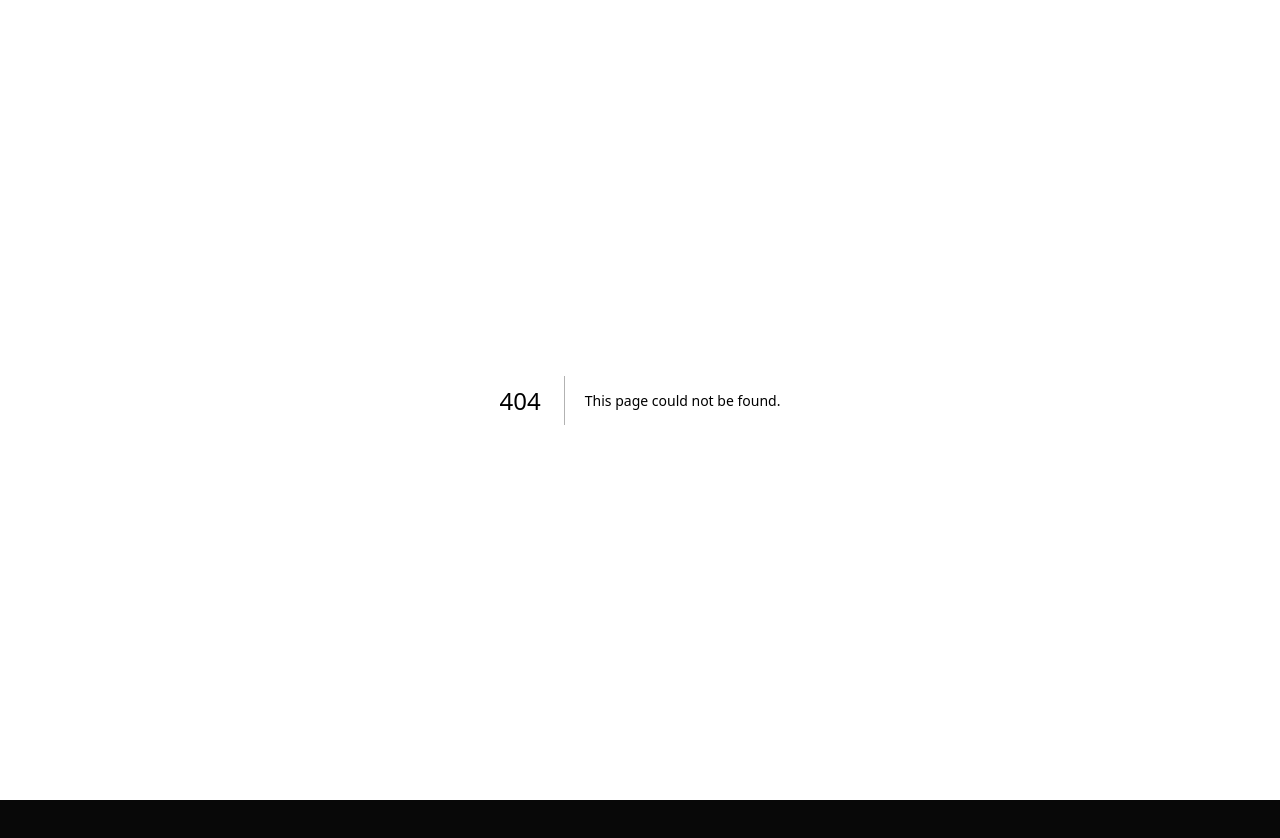
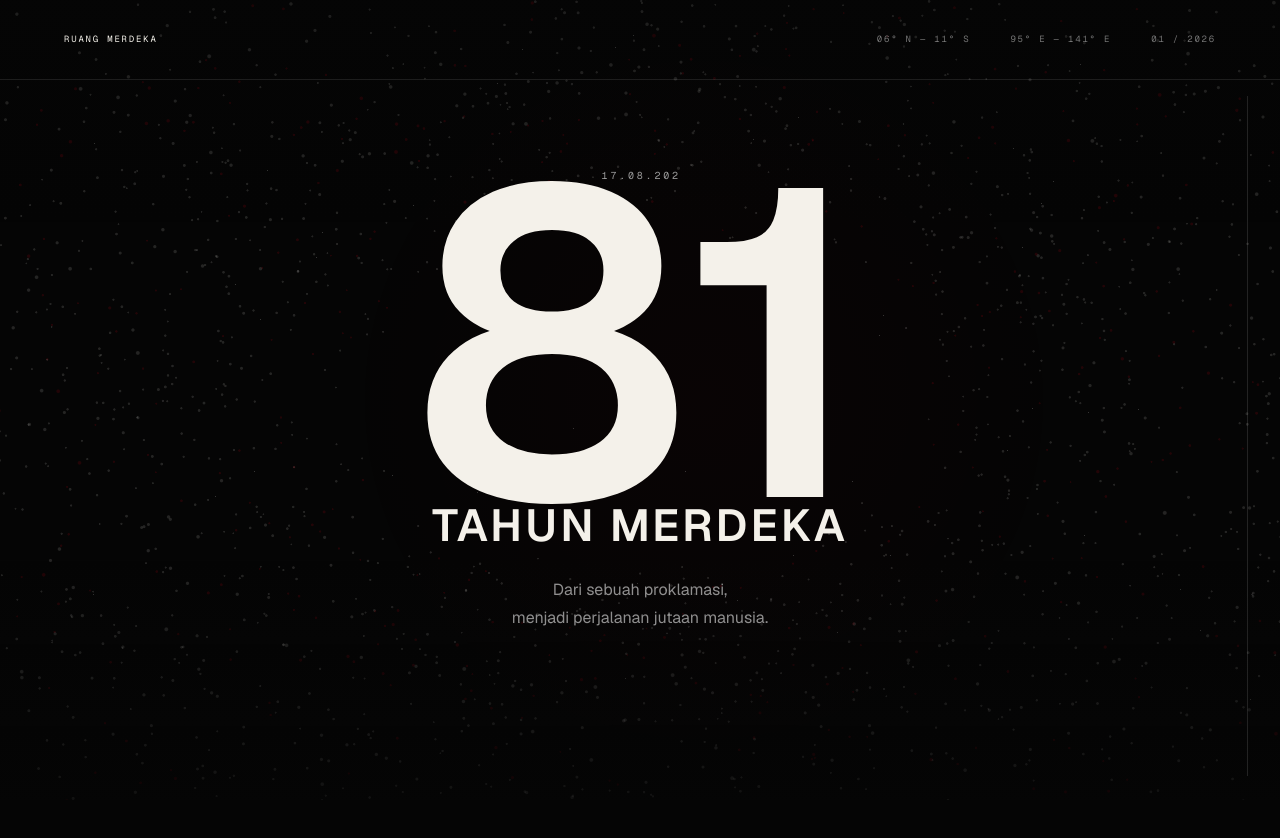
Before and after one commit to Vito28/RuangMerdeka, a Next.js app: page /2026 in a window 1280 px wide. Before the commit this address had no page. Shown: the top 838 px of the page. Before the commit the page ends 800 px from the top, so only its background shows below. Built offline with nearby package versions, Linux system fonts and the light colour scheme.

Commit message:
feat(2026): assemble the complete 81 years independence experience

```diff
--- /dev/null
+++ b/app/2026/page.tsx
@@ -0,0 +1,24 @@
+import type { Metadata } from "next";
+import { HeroSection } from "@/components/merdeka-2026/hero/HeroSection";
+import { MeaningSection } from "@/components/merdeka-2026/MeaningSection";
+import { MovementSection } from "@/components/merdeka-2026/MovementSection";
+import { ContributionSection } from "@/components/merdeka-2026/ContributionSection";
+import { FinaleSection } from "@/components/merdeka-2026/FinaleSection";
+
+export const metadata: Metadata = {
+  title: "Ruang Merdeka 2026 — 81 Tahun Merdeka",
+  description:
+    "Sebuah pengalaman digital interaktif untuk memperingati 81 tahun kemerdekaan Indonesia dan memahami arti merdeka hari ini.",
+};
+
+export default function Merdeka2026Page() {
+  return (
+    <main className="overflow-clip bg-night text-bone antialiased">
+      <HeroSection />
+      <MeaningSection />
+      <MovementSection />
+      <ContributionSection />
+      <FinaleSection />
+    </main>
+  );
+}
```
